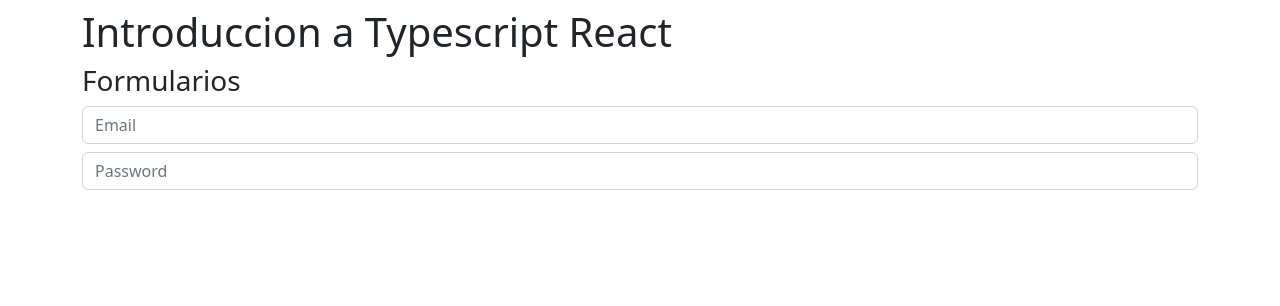
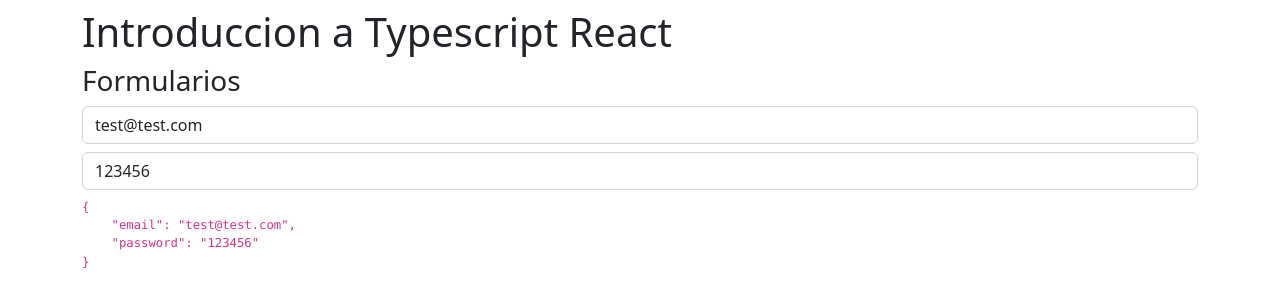
Before and after one commit to leedd87/react-typescript, a React (Create React App) app: page / in a window 1280 px wide. Shown: the top 306 px of the page. Built offline with nearby package versions, Linux system fonts and the light colour scheme.

Commit message:
done react typescript introduction

```diff
--- a/src/components/Formularios.tsx
+++ b/src/components/Formularios.tsx
@@ -1,6 +1,12 @@
-import React from 'react'
+import React, { useState } from 'react'
+import { useForm } from '../hooks/useForm'
 
 export const Formularios = () => {
+	const { formulario, onChange, email, password } = useForm({
+		email: 'test@test.com',
+		password: '123456',
+	})
+
 	return (
 		<>
 			<h3>Formularios</h3>
@@ -8,12 +14,23 @@ export const Formularios = () => {
 				type="text"
 				className="form-control"
 				placeholder="Email"
+				value={email}
+				onChange={({ target }) => {
+					onChange(target.value, 'email')
+				}}
 			/>
 			<input
 				type="text"
 				className="form-control mt-2 mb-2"
 				placeholder="Password"
+				value={password}
+				onChange={({ target }) => {
+					onChange(target.value, 'password')
+				}}
 			/>
+			<code>
+				<pre>{JSON.stringify(formulario, null, 4)}</pre>
+			</code>
 		</>
 	)
 }
--- /dev/null
+++ b/src/hooks/useForm.tsx
@@ -0,0 +1,14 @@
+import { useState } from 'react'
+
+export const useForm = <T extends Object>(formulario: T) => {
+	const [state, setState] = useState(formulario)
+
+	const onChange = (value: string, campo: keyof T) => {
+		setState({
+			...state,
+			[campo]: value,
+		})
+	}
+
+	return { formulario: state, onChange, ...state }
+}
```
